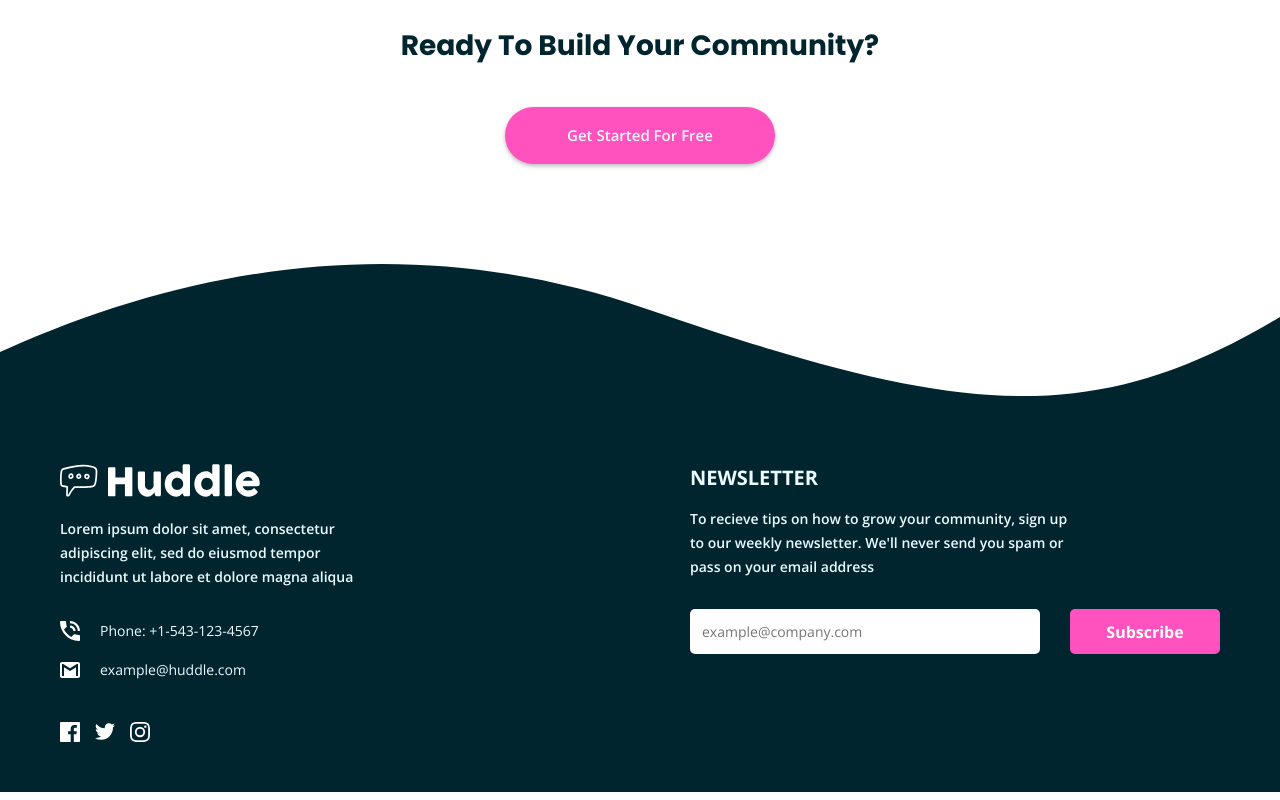
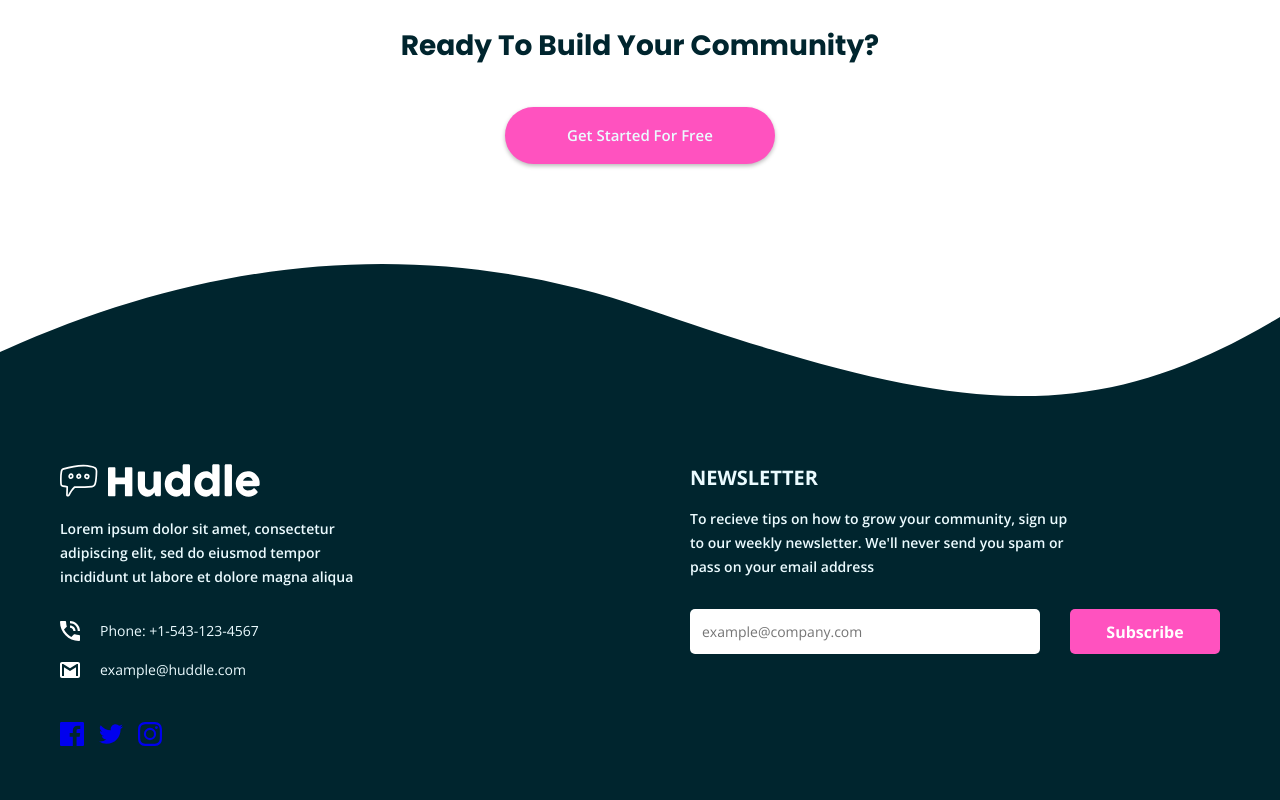
Before and after one commit to DaliborBn/huddle-landing-page-curved, a plain HTML site: page index.html in a window 1280 px wide. Shown: the part 3716-4516 px from the top of the page. Drawn offline with nearby package versions, Linux system fonts and the light colour scheme.

Commit message:
Update index.html

```diff
--- a/index.html
+++ b/index.html
@@ -86,7 +86,7 @@
     <div class="wrapper bg-pale-blue">
       <div class="section main-padding max-w" id="section-3">
         <div class="sec3-img">
-          <a href="https://cheery-rolypoly-b62791.netlify.app/"><img src="img/illustration-your-users.svg" alt="illustration-your-users"></a>
+          <a href="https://spontaneous-starburst-2a905f.netlify.app"><img src="img/illustration-your-users.svg" alt="illustration-your-users"></a>
         </div>
         <div class="section-info section-i3 section">
           <h2>Your Users</h2>
@@ -150,9 +150,9 @@
         </div>
 
         <div class="social">
-          <a href="https://www.facebook.com/" target="_blank"><img src="img/icon-facebook.svg"/></a>
-          <a href="https://twitter.com/" target="_blank"><img src="img/icon-twitter.svg"/></a>
-          <a href="https://www.instagram.com/" target="_blank"><img src="img/icon-instagram.svg"/></a>
+          <a href="https://www.facebook.com/" target="_blank"><svg width="24" height="24" xmlns="http://www.w3.org/2000/svg"><path d="M22.675 0H1.325C.593 0 0 .593 0 1.325v21.351C0 23.407.593 24 1.325 24H12.82v-9.294H9.692v-3.622h3.128V8.413c0-3.1 1.893-4.788 4.659-4.788 1.325 0 2.463.099 2.795.143v3.24l-1.918.001c-1.504 0-1.795.715-1.795 1.763v2.313h3.587l-.467 3.622h-3.12V24h6.116c.73 0 1.323-.593 1.323-1.325V1.325C24 .593 23.407 0 22.675 0z" fill="currentcolor" fill-rule="nonzero"/></svg></a>
+          <a href="https://twitter.com/" target="_blank"><svg width="24" height="20" xmlns="http://www.w3.org/2000/svg"><path d="M24 2.557a9.83 9.83 0 01-2.828.775A4.932 4.932 0 0023.337.608a9.864 9.864 0 01-3.127 1.195A4.916 4.916 0 0016.616.248c-3.179 0-5.515 2.966-4.797 6.045A13.978 13.978 0 011.671 1.149a4.93 4.93 0 001.523 6.574 4.903 4.903 0 01-2.229-.616c-.054 2.281 1.581 4.415 3.949 4.89a4.935 4.935 0 01-2.224.084 4.928 4.928 0 004.6 3.419A9.9 9.9 0 010 17.54a13.94 13.94 0 007.548 2.212c9.142 0 14.307-7.721 13.995-14.646A10.025 10.025 0 0024 2.557z" fill="currentcolor" fill-rule="nonzero"/></svg></a>
+          <a href="https://www.instagram.com/" target="_blank"><svg width="24" height="24" xmlns="http://www.w3.org/2000/svg"><path d="M12 2.163c3.204 0 3.584.012 4.85.07 3.252.148 4.771 1.691 4.919 4.919.058 1.265.069 1.645.069 4.849 0 3.205-.012 3.584-.069 4.849-.149 3.225-1.664 4.771-4.919 4.919-1.266.058-1.644.07-4.85.07-3.204 0-3.584-.012-4.849-.07-3.26-.149-4.771-1.699-4.919-4.92-.058-1.265-.07-1.644-.07-4.849 0-3.204.013-3.583.07-4.849.149-3.227 1.664-4.771 4.919-4.919 1.266-.057 1.645-.069 4.849-.069zM12 0C8.741 0 8.333.014 7.053.072 2.695.272.273 2.69.073 7.052.014 8.333 0 8.741 0 12c0 3.259.014 3.668.072 4.948.2 4.358 2.618 6.78 6.98 6.98C8.333 23.986 8.741 24 12 24c3.259 0 3.668-.014 4.948-.072 4.354-.2 6.782-2.618 6.979-6.98.059-1.28.073-1.689.073-4.948 0-3.259-.014-3.667-.072-4.947-.196-4.354-2.617-6.78-6.979-6.98C15.668.014 15.259 0 12 0zm0 5.838a6.162 6.162 0 100 12.324 6.162 6.162 0 000-12.324zM12 16a4 4 0 110-8 4 4 0 010 8zm6.406-11.845a1.44 1.44 0 100 2.881 1.44 1.44 0 000-2.881z" fill="currentcolor" fill-rule="nonzero"/></svg></a>
         </div>
 
       </div>
```
